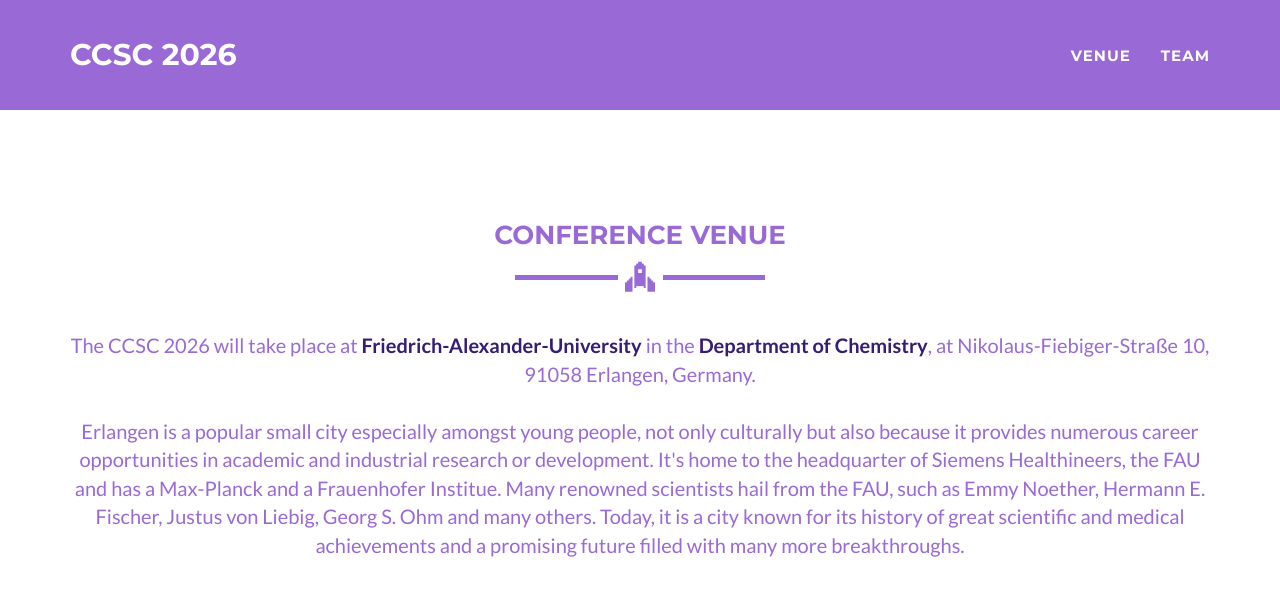
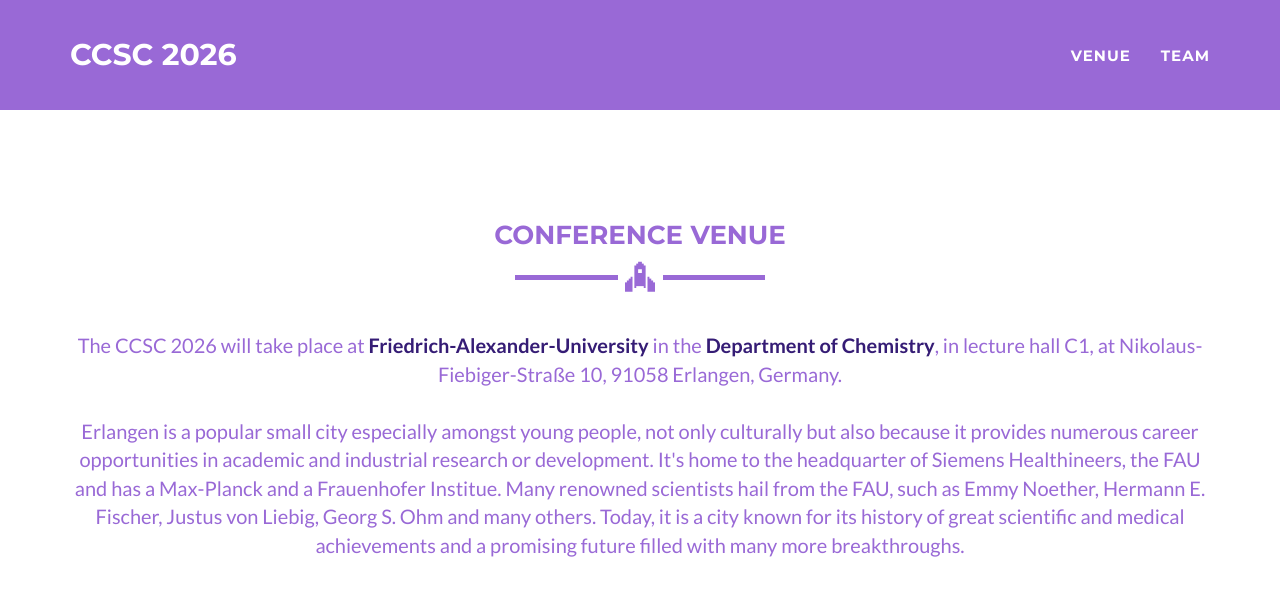
Before and after one commit to ccsc2026/ccsc2026.github.io, a Jekyll site: the page built from venue.html, in a window 1280 px wide and 900 px high, cut to the strip 0-630 px from the top of the window. Shown: the top 596 px of the strip. Built offline with Jekyll 4.4.1, drawn with Linux system fonts in a browser that asks for light colours.

Commit message:
Update venue.html
lecture hall

```diff
--- a/venue.html
+++ b/venue.html
@@ -10,7 +10,7 @@ layout: page
         <hr class="star-primary">
         <br>
         <p>
-        The CCSC 2026 will take place at <a href="https://www.fau.eu/" target="_blank" style="color:#351c75;"><b>Friedrich-Alexander-University</b></a> in the <a href="https://www.chemistry.nat.fau.eu/" target="_blank" style="color:#351c75;"><b>Department of Chemistry</b></a>, at Nikolaus-Fiebiger-Straße 10, 91058 Erlangen, Germany.
+        The CCSC 2026 will take place at <a href="https://www.fau.eu/" target="_blank" style="color:#351c75;"><b>Friedrich-Alexander-University</b></a> in the <a href="https://www.chemistry.nat.fau.eu/" target="_blank" style="color:#351c75;"><b>Department of Chemistry</b></a>, in lecture hall C1, at Nikolaus-Fiebiger-Straße 10, 91058 Erlangen, Germany.
         <br><br>
 	Erlangen is a popular small city especially amongst young people, not only culturally but also because it provides numerous career opportunities in academic and industrial research or development.
 	It's home to the headquarter of Siemens Healthineers, the FAU and has a Max-Planck and a Frauenhofer Institue. Many renowned scientists hail from the FAU, such as Emmy Noether, Hermann E. Fischer, Justus von Liebig, Georg S. Ohm and many others.
```
